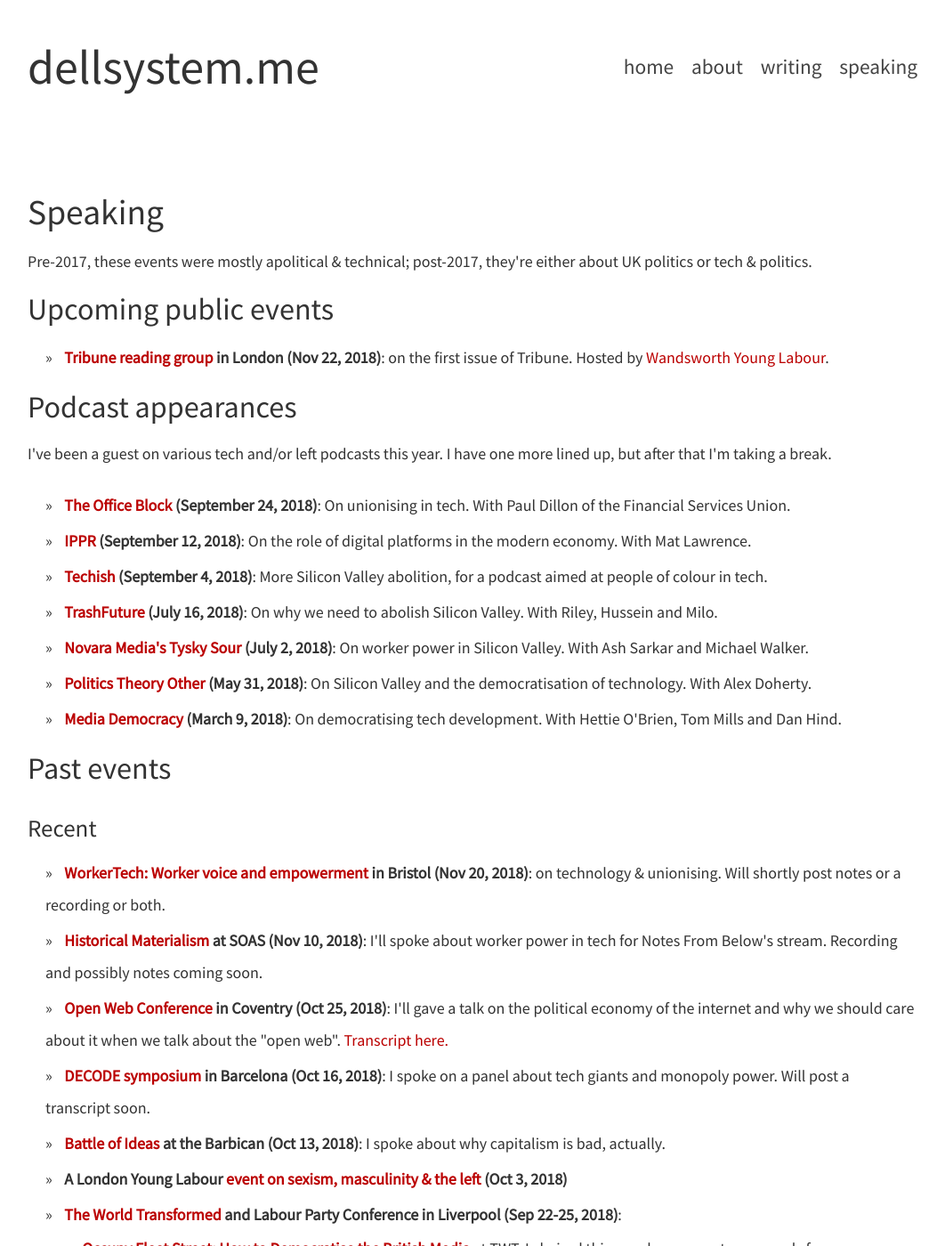
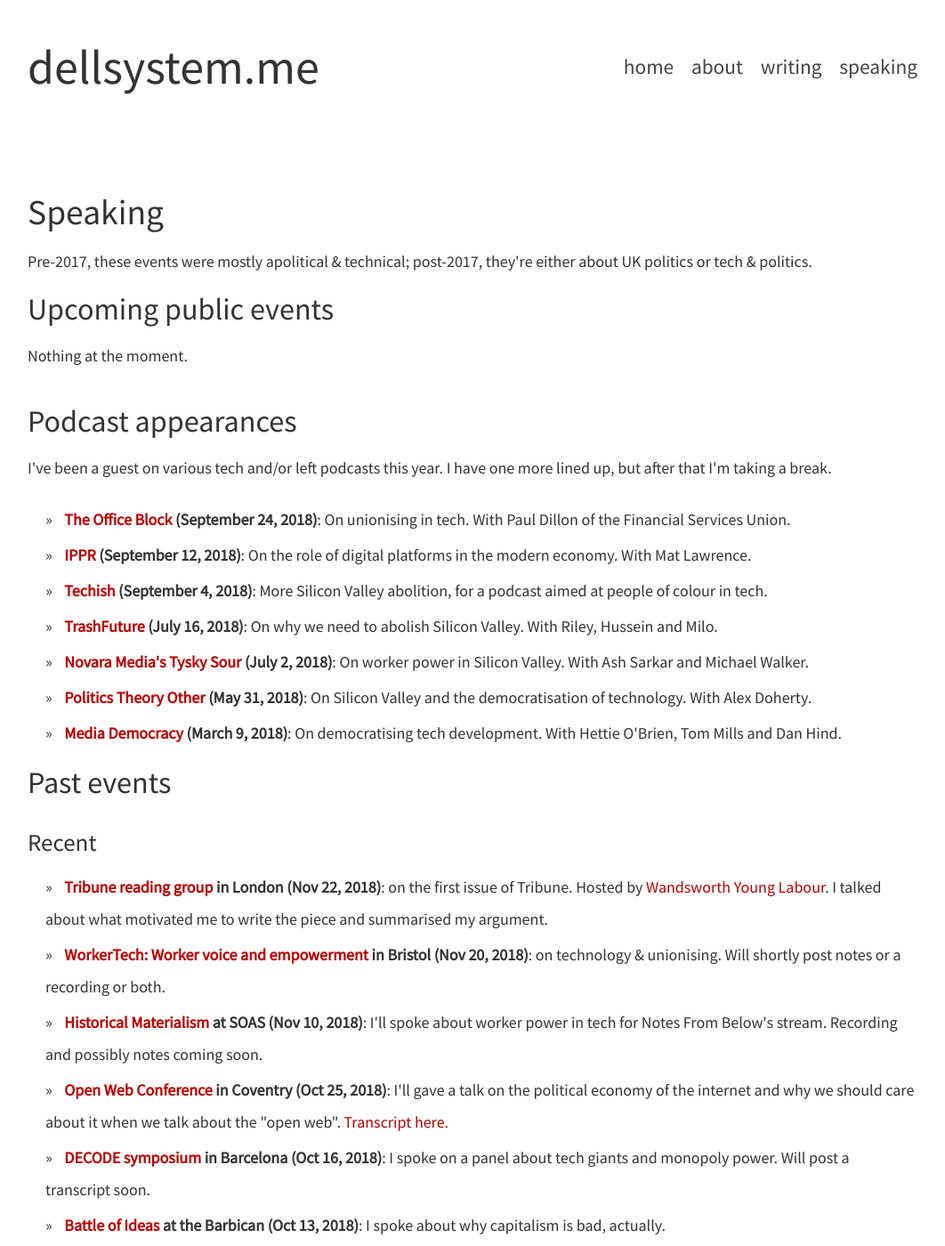
Before and after one commit to dellsystem/dellsystem.github.io, a Jekyll site: the page built from speaking/index.html, in a window 1280 px wide and 1400 px high. Shown: the whole window at 89% size, without its empty margins (109-1171 px from the left). Built offline with Jekyll 4.4.1, drawn with Linux system fonts in a browser that asks for light colours.

Commit message:
Move upcoming Tribune reading group to past events
NO EVENTS omg thank the lord

```diff
--- a/_includes/past.html
+++ b/_includes/past.html
@@ -1,6 +1,7 @@
 <h3>Recent</h3>
 
 <ul>
+	<li><strong><a href="https://www.facebook.com/events/2201163460207570/">Tribune reading group</a> in London (Nov 22, 2018)</strong>: on the first issue of Tribune. Hosted by <a href="https://twitter.com/wandsworthyl">Wandsworth Young Labour</a>. I talked about what motivated me to write the piece and summarised my argument.</li>
 	<li><strong><a href="https://www.facebook.com/events/190839688504116/">WorkerTech: Worker voice and empowerment</a> in Bristol (Nov 20, 2018)</strong>: on technology & unionising. Will shortly post notes or a recording or both.</li>
 	<li><strong><a href="http://www.historicalmaterialism.org/">Historical Materialism</a> at SOAS (Nov 10, 2018)</strong>: I'll spoke about worker power in tech for Notes From Below's stream. Recording and possibly notes coming soon.</li>
 	<li><strong><a href="/speaking/critical-web-literacies">Open Web Conference</a> in Coventry (Oct 25, 2018)</strong>: I'll gave a talk on the political economy of the internet and why we should care about it when we talk about the "open web". <a href="/speaking/critical-web-literacies">Transcript here.</a></li>
--- a/_includes/upcoming.html
+++ b/_includes/upcoming.html
@@ -1,3 +1 @@
-<ul>
-	<li><strong><a href="https://www.facebook.com/events/2201163460207570/">Tribune reading group</a> in London (Nov 22, 2018)</strong>: on the first issue of Tribune. Hosted by <a href="https://twitter.com/wandsworthyl">Wandsworth Young Labour</a>.</li>
-</ul>
+<p>Nothing at the moment.</p>
```
